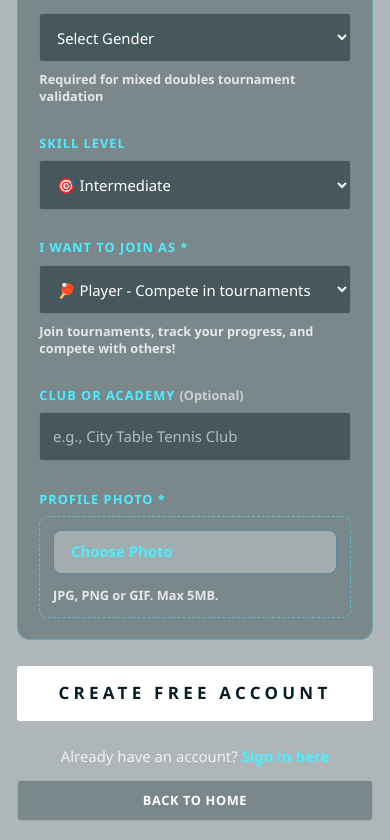
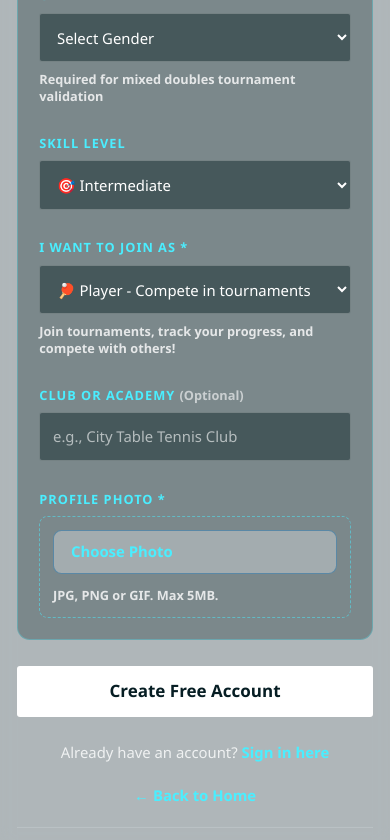
Before and after one commit to MuhammedSaham/Table-Tennis-ManagmentSystem, a React (Vite) app in the folder table-tennis-frontend/: page /register in a window 390 px wide. Shown: the part 1156-1996 px from the top of the page. Built offline with nearby package versions, Linux system fonts and the light colour scheme; no server answers.

Commit message:
Improve create account UI alignment and button styles

```diff
--- a/table-tennis-frontend/src/pages/Register.tsx
+++ b/table-tennis-frontend/src/pages/Register.tsx
@@ -403,7 +403,7 @@ const Register: React.FC = () => {
       >
         {/* ── Logo + heading ── */}
 
-        <div className="mb-6 flex flex-col items-start text-left">
+        <div className="mb-6 flex flex-col items-center text-center">
           <h1 className="text-2xl sm:text-3xl font-black uppercase tracking-[0.2em] text-white">
             Create Account
           </h1>
@@ -772,7 +772,7 @@ const Register: React.FC = () => {
           <button
             type="submit"
             disabled={isLoading || (!!formData.password && !isPasswordValid)}
-            className="w-full cursor-pointer rounded-lg border border-[#12679E]/50 bg-white/30 px-5 py-3.5 text-base font-black uppercase tracking-[0.25em] text-[#061D23] transition hover:bg-[#0a3f63] hover:text-white disabled:cursor-not-allowed disabled:opacity-50"
+            className="w-full cursor-pointer rounded-lg border border-[#12679E]/40 bg-white/90 px-4 py-3 text-base font-semibold normal-case tracking-normal text-[#061D23] transition-all duration-200 hover:bg-[#4AEEFF] disabled:cursor-not-allowed disabled:opacity-50"
           >
             {isLoading ? "Creating your account..." : "Create Free Account"}
           </button>
@@ -790,17 +790,15 @@ const Register: React.FC = () => {
           </Link>
         </p>
 
-        {/* Back to Home matching Login */}
+        {/* Back to Home */}
 
-        <Link to="/" style={{ textDecoration: "none" }} className="mt-3 block">
-          <button
-            type="button"
-            className="w-full py-2.5 sm:py-3 px-4 bg-[#061D23]/30 hover:bg-[#061D23]/50 text-white font-bold text-xs uppercase tracking-wider border border-white/30 rounded transition-all"
-          >
-            Back to Home
-          </button>
+        <Link
+          to="/"
+          className="mt-5 flex items-center justify-center gap-1 text-sm font-semibold text-[#4AEEFF] transition-colors duration-200 hover:text-white"
+        >
+          <span>←</span>
+          <span>Back to Home</span>
         </Link>
-
         {/* Footer */}
 
         <div className="mt-5 border-t border-white/15 pt-4">
```
